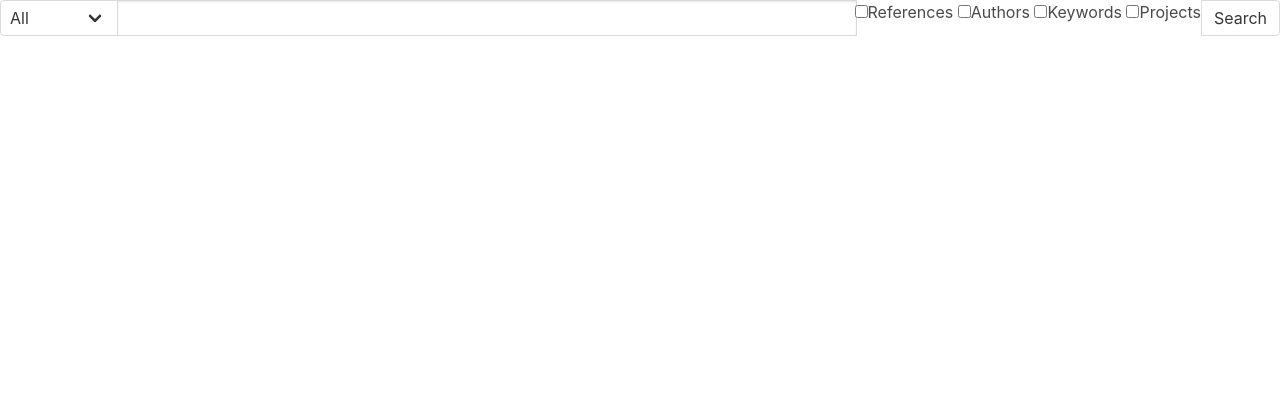
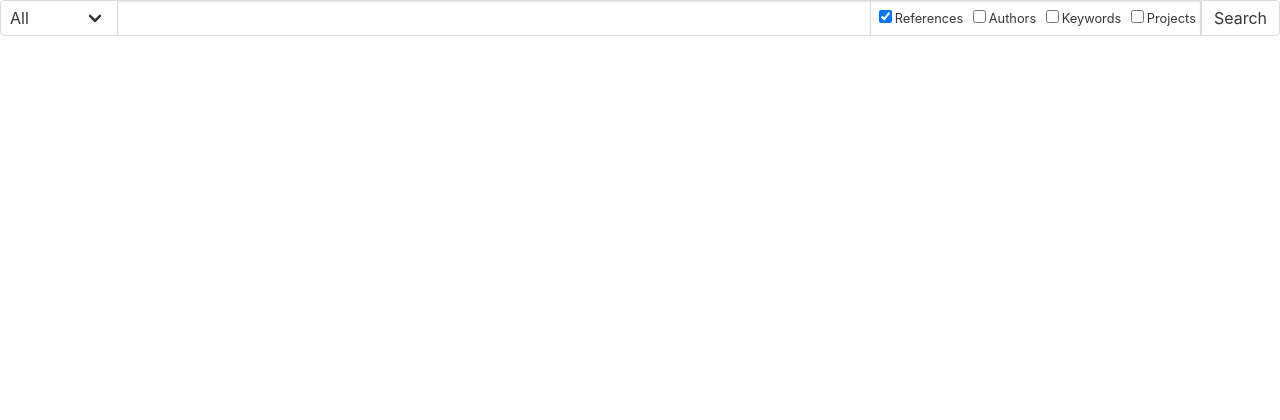
Before and after one commit to fferegrino/mybib, a Flask app: page / in a window 1280 px wide. Shown: the top 420 px of the page. Before the commit the page ends 36 px from the top, so only its background shows below. Run offline with Flask 2, Linux system fonts and the light colour scheme; parts of the project's set-up code (start-up, migrations or seed data) failed here and were passed over; some libraries are stand-ins or nearby versions.

Commit message:
improving checkbox view

```diff
--- a/mybib/web/front/static/css/main.css
+++ b/mybib/web/front/static/css/main.css
@@ -1,3 +1,23 @@
 .box {
     border: 1px solid #fefefe;
 }
+
+.checkbox-field {
+    border: 1px solid;
+    border-color: #dbdbdb;
+    color: #363636;
+    box-shadow: inset 0 1px 2px rgba(10,10,10,.1);
+}
+
+.checkbox-field div.control {
+    height: 34px;
+    padding: 4px;
+}
+
+.checkbox-field label.checkbox {
+    font-size: 0.8em;
+}
+
+.checkbox-field label.checkbox input[type=checkbox] {
+    margin: 0px 3px 0px 5px;
+}
--- a/mybib/web/front/templates/graph.html
+++ b/mybib/web/front/templates/graph.html
@@ -25,20 +25,16 @@
                <input class="input" type="text" id="queryParameter">
             </p>
             <p class="control">
-            <div class="field is-horizontal">
-               <div class="field-body">
-                  <div class="field">
+            <div class="field is-horizontal checkbox-field">
                <div class="control">
                   <label class="checkbox">
-                        <input id="referencesCheck" type="checkbox" value="on">References</label>
+                  <input id="referencesCheck" type="checkbox" value="on" checked="">References</label>
                   <label class="checkbox">
                   <input id="authorsCheck" type="checkbox" value="on">Authors</label>
                   <label class="checkbox">
                   <input id="keywordsCheck" type="checkbox" value="on">Keywords</label>
                   <label class="checkbox">
                   <input id="projectsCheck" type="checkbox" value="on">Projects</label>
-                     </div>
-                  </div>
                </div>
             </div>
             </p>
```
Lines whose indentation alone changed are shown as unchanged.
